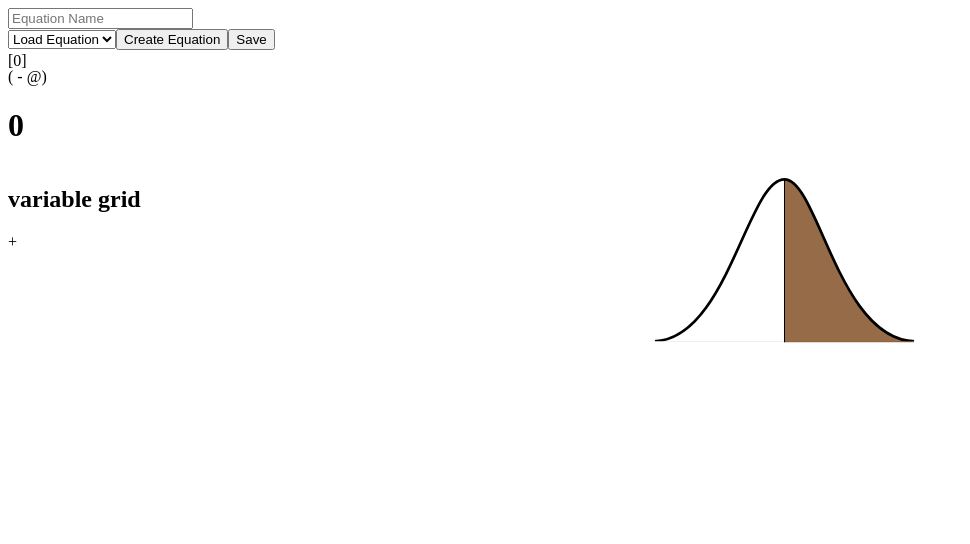
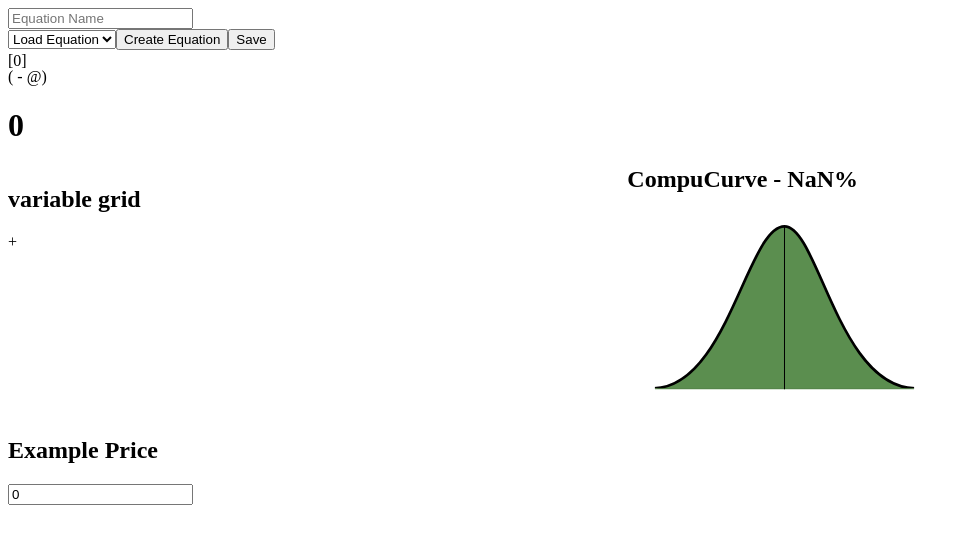
Before and after one commit to marcmartino/vueparser, a Vue app: page / in a window 1280 px wide. Shown: the top 544 px of the page, without its empty margins (0-970 px from the left). Built offline with nearby package versions, Linux system fonts and the light colour scheme.

Commit message:
updated curve number logic

```diff
--- a/src/App.vue
+++ b/src/App.vue
@@ -1,5 +1,6 @@
 <template>
-  <equation-gui :existingEquations="equations"></equation-gui>
+  <equation-gui :existingEquations="equations"
+                :actualPrice="actualPrice"></equation-gui>
 </template>
 
 <script>
@@ -15,7 +16,8 @@
         equations: [
           {id: 1, name: 'testCurve', equation: JSON.parse('{"id": 0, "type": "expression", "value": [{"id": 1, "type": "variable", "value": "testVar"}], "functionName": "subtraction"}'), variables: ['testVar']},
           {id: 2, name: 'testCurveTwo', equation: JSON.parse('{"id": 0, "type": "expression", "value": [{"id": 1, "type": "variable", "value": "testVar"},{"id": 4, "type": "number", "value": 13}], "functionName": "addition"}'), variables: ['testVarTwo', 'testVar']}
-        ]
+        ],
+        actualPrice: undefined
       }
     }
   }
--- a/src/components/BellCurveViz.vue
+++ b/src/components/BellCurveViz.vue
@@ -1,10 +1,12 @@
 <template>
   <span class='bellCurve'>
-    <!--<h2>CompuCurve - {{simplifiedScore}}</h2>-->
+    <h2>CompuCurve - {{simplifiedScore}}</h2>
     <svg class='bellCurveSvg' xmlns='http://www.w3.org/2000/svg' viewBox='0 0 800 500'>
       <defs>
         <clipPath v-bind:id="clipPathId">
-          <rect v-bind:x="simplifiedScore" y='0' height='100%' width='100%' fill='#AA0000' stroke='#000000' stroke-width='1.5794' />
+          <rect v-bind:x="simplifiedScore"
+                y='0' height='100%' width='100%'
+                fill='#AA0000' stroke='#000000' stroke-width='1.5794' />
         </clipPath>
         <clipPath id='curveLineRectClip'>
             <rect id='lineClipRect' x='0' y='-10px' height='100%' width='100%' fill='#AA0000' stroke='#000000'  />
@@ -15,12 +17,14 @@
       </defs>
       <g id="graphGroup">
         <g id='bellCurveGroup'>
-          <path id='bellCurvePath' v-bind:clip-path="clipPathUrl" d='M10,490C230,490 290,10 400,10C500,10 560,490 790,490v5H10z' v-bind:fill="curveColor"/>
+          <path id='bellCurvePath' v-bind:clip-path="clipPathUrl"
+                d='M10,490C230,490 290,10 400,10C500,10 560,490 790,490v5H10z'
+                v-bind:fill="curveColor"/>
           <line x1='400' y1='8' x2='400' y2='500' stroke-width='3' stroke='black'></line>
           <path id='curveLine' d='M10,490C230,490 290,10 400,10C500,10 560,490 790,490v5H10z' fill="transparent" stroke-width="8px"  stroke="black"/>
         </g>
-        <text v-if="projectedPrice" x="50%" y="480" font-family="Verdana" font-size="35" text-anchor="middle">
-          Projection: ${{projectedPrice}}
+        <text v-if="expected" x="50%" y="480" font-family="Verdana" font-size="35" text-anchor="middle">
+          Projection: ${{expected}}
         </text>
       </g>
     </svg>
@@ -31,7 +35,7 @@
 <script>
   export default {
     name: 'bellCurveViz',
-    props: ['score', 'projectedPrice'],
+    props: ['actual', 'expected'],
     data () {
       return {
         genId: this._uid,
@@ -42,7 +46,9 @@
       }
     },
     methods: {
-      calculateBetweenColor: function (btwnPos, startColorObj, endColorObj) {
+      calculateBetweenColor: function (btwnPos,
+                                       startColorObj = {r: 127.5, g: 127.5, b: 127.5},
+                                       endColorObj = {r: 127.5, g: 127.5, b: 127.5}) {
         return ['r', 'g', 'b'].reduce((rgbObj, colorLet) => {
           const startCol = startColorObj[colorLet]
           const endCol = endColorObj[colorLet]
@@ -53,10 +59,10 @@
     },
     computed: {
       simplifiedScore: function () {
-        return this.numeralScore.toString() + '%'
+        return ((0.4 + this.numeralScore) * 125) + '%'
       },
       numeralScore: function () {
-        return (this.score + 0.4) * 125
+        return (this.expected - this.actual) / this.expected
       },
       clipPathId: function () {
         return 'clipPath' + this.genId
@@ -65,7 +71,7 @@
         return `url(#${this.clipPathId})`
       },
       curveColorObj: function () {
-        const curveColorPosition = (this.numeralScore || 0) * ((this.curveColors.length - 1) / 100)
+        const curveColorPosition = (((0.4 + this.numeralScore) * 125) || 0) * ((this.curveColors.length - 1) / 100)
         const betweenPosition = curveColorPosition % 1
         return (betweenPosition === 0
           ? this.curveColors[curveColorPosition]
--- a/src/components/ConcatinateExpression.vue
+++ b/src/components/ConcatinateExpression.vue
@@ -51,7 +51,7 @@
   .newChildOptions {
     display: none;
     position: absolute;
-    top: -1.9em;
+    top: -2.3em;
     right: -30px;
     border: 5px solid blueviolet;
     border-radius: 5px;
@@ -59,10 +59,11 @@
     background-color: white;
     text-align: center;
   }
-  .newChildOptions .span {
+  .newChildOptions span {
     text-align: center;
-    width: 25px;
+    padding: 5px;
     display: inline-block;
+    cursor: pointer;
   }
   .concatExpWidget {
     position: relative;
--- a/src/components/EquationGui.vue
+++ b/src/components/EquationGui.vue
@@ -20,7 +20,11 @@
             ></variable-grid>
             <!--<textarea class="exprTextarea" v-model="expObjJson"></textarea>-->
         </div>
-        <bell-curve-viz :score="expVal"></bell-curve-viz>
+        <bell-curve-viz :expected="expVal" :actual="computedActualPrice"></bell-curve-viz>
+
+        <div id="examplePrice">
+            <h2>Example Price</h2>
+            <input type="text" v-model="testPrice"></div>
     </div>
 </template>
 
@@ -35,7 +39,7 @@
 
   export default {
     name: 'equationGui',
-    props: ['existingEquations'],
+    props: ['existingEquations', 'actualPrice'],
     components: {
       VariablesForm,
       BellCurveViz,
@@ -50,7 +54,8 @@
         variablesArr: [],
         varData: {},
         eqName: '',
-        eqId: undefined
+        eqId: undefined,
+        testPrice: 0
       }
     },
     methods: {
@@ -66,7 +71,7 @@
       saveEquation: function () {
         console.log('saving #' + this.eqId)
         console.log(JSON.stringify(this.expObj))
-        let eqObj = {id: this.eqId, equation: this.expObj, variables: this.variablesArr, name: this.eqName}
+        let eqObj = {id: this.eqId, equation: JSON.stringify(this.expObj), variables: JSON.stringify(this.variablesArr), name: this.eqName}
         axios[this.eqId ? 'put' : 'post']('/compucurvetype' + (this.eqId ? `/${this.eqId}` : ''),
           eqObj)
           .then(function (response) {
@@ -140,6 +145,9 @@
     computed: {
       expObjJson: function () {
         return JSON.stringify(this.expObj)
+      },
+      computedActualPrice: function () {
+        return parseFloat(this.testPrice || this.actualPrice)
       }
     },
     created: function () {
--- a/src/components/VariableGrid.vue
+++ b/src/components/VariableGrid.vue
@@ -3,7 +3,7 @@
     <h2>variable grid</h2>
     <div v-for="varName in expectedVars">
       <span>{{varName}}</span>
-      <span><input v-on:change="updateCompiledVars" type="number" v-model="variableList[varName]"></span>
+      <span><input v-on:change="updateCompiledVars" step="any" type="number" v-model="variableList[varName]"></span>
     </div>
     <div v-on:click="newVariable">+</div>
   </div>
--- a/src/components/VariablesForm.vue
+++ b/src/components/VariablesForm.vue
@@ -2,7 +2,7 @@
     <div class="variablesList">
         <div v-for="varName in variablesList">
             <span>{{varName}}</span>
-            <span><input @change="varChangeListener"
+            <span><input @change="varChangeListener" step="any"
                          type="number" v-model="compiledValues[varName]"></span>
         </div>
     </div>
```
